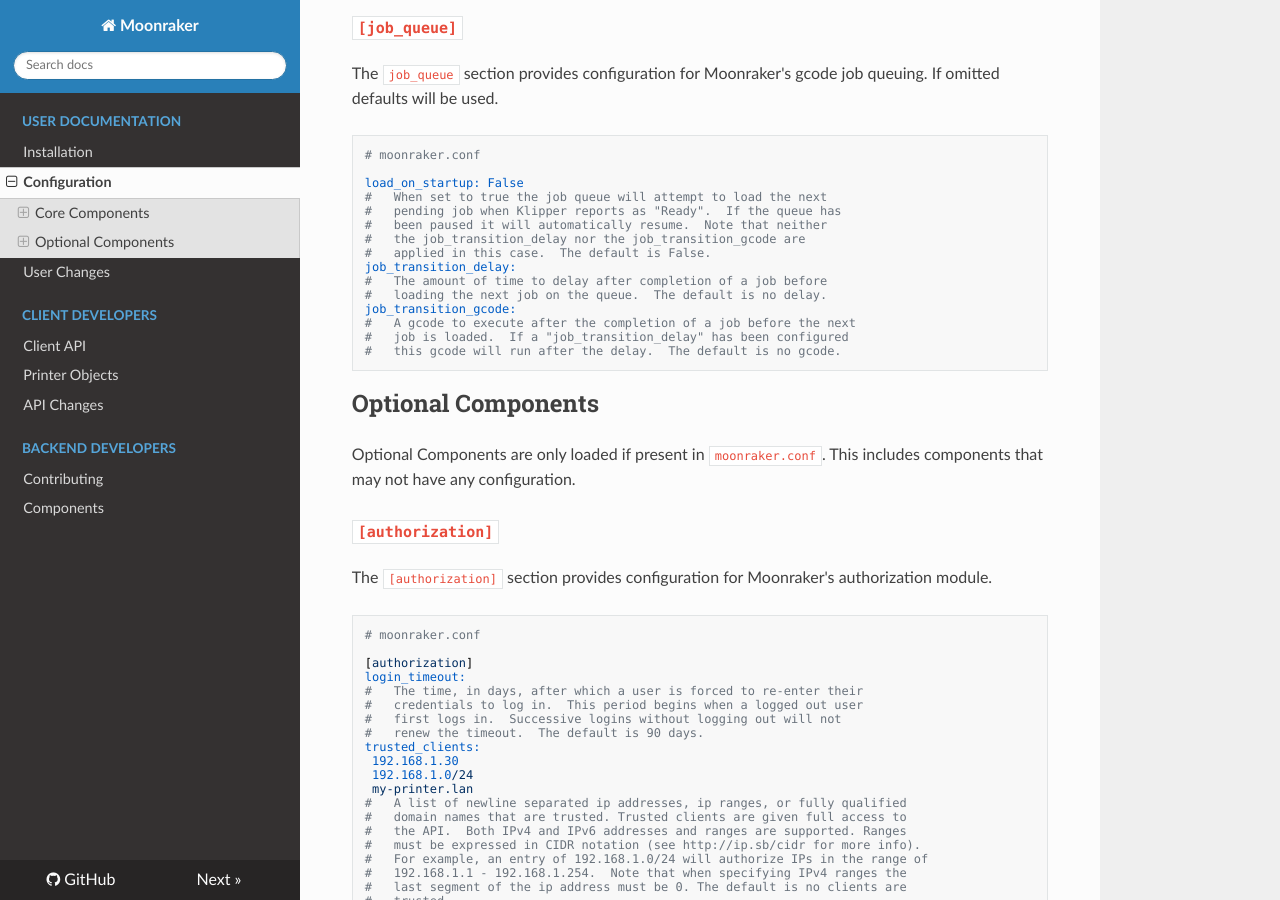
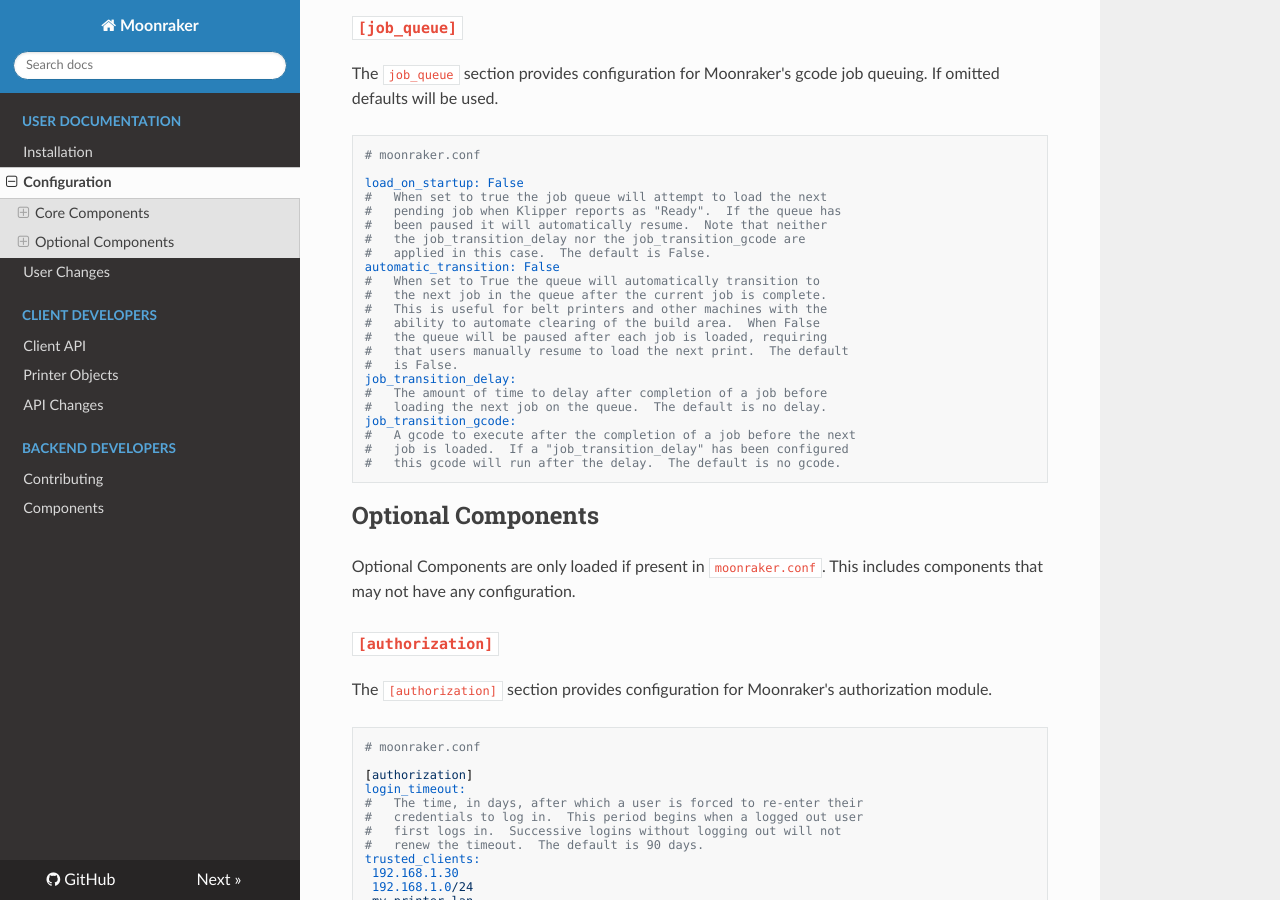
Before and after one commit to Marirossibn/moonraker, an MkDocs documentation site: the page built from docs/configuration.md, in a window 1280 px wide and 900 px high, scrolled down 1828 px. Built offline with MkDocs 1.6.1, drawn with Linux system fonts in a browser that asks for light colours; nearby versions of some CDN libraries.

Commit message:
docs: update job_queue documentation
Signed-off-by:  Eric Callahan <arksine.code@gmail.com>

```diff
--- a/docs/configuration.md
+++ b/docs/configuration.md
@@ -118,6 +118,14 @@
 #   been paused it will automatically resume.  Note that neither
 #   the job_transition_delay nor the job_transition_gcode are
 #   applied in this case.  The default is False.
+automatic_transition: False
+#   When set to True the queue will automatically transition to
+#   the next job in the queue after the current job is complete.
+#   This is useful for belt printers and other machines with the
+#   ability to automate clearing of the build area.  When False
+#   the queue will be paused after each job is loaded, requiring
+#   that users manually resume to load the next print.  The default
+#   is False.
 job_transition_delay:
 #   The amount of time to delay after completion of a job before
 #   loading the next job on the queue.  The default is no delay.
```
